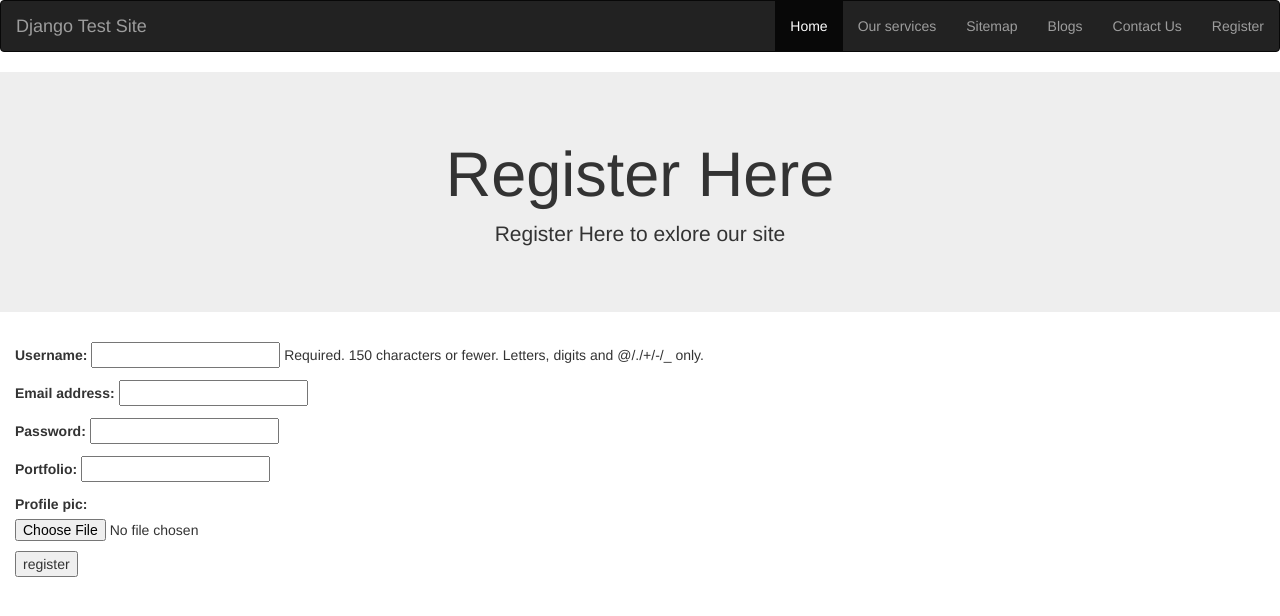
After one commit to amirkhadari/django-practice-projects, a Django app: page /blogs/register in a window 1280 px wide. The commit adds this page. Shown: the top 616 px of the page. Run offline with Django 3.2, Linux system fonts and the light colour scheme; some libraries are stand-ins or nearby versions.

Commit message:
Added registration form in blogs and its corresponding views, templates etc.,

```diff
--- a/Django-Level-Four/proFour/blogs/admin.py
+++ b/Django-Level-Four/proFour/blogs/admin.py
@@ -1,5 +1,5 @@
 from django.contrib import admin
-from .models import Author, Blog_Model
+from .models import Author, Blog_Model, UserProfileInfo
 # Register your models here.
 
 admin.site.register(Author)
@@ -10,3 +10,5 @@ class Blog_ModelAdmin(admin.ModelAdmin):
     search_fields = ('title', )
 
 admin.site.register(Blog_Model, Blog_ModelAdmin)
+
+admin.site.register(UserProfileInfo)
--- a/Django-Level-Four/proFour/blogs/forms.py
+++ b/Django-Level-Four/proFour/blogs/forms.py
@@ -1,5 +1,6 @@
 from django import forms
-from .models import Blog_Model
+from .models import Blog_Model, UserProfileInfo
+from django.contrib.auth.models import User
 #
 
 class blog_form(forms.ModelForm):
@@ -15,3 +16,18 @@ class blog_form(forms.ModelForm):
             'author': forms.Select(attrs={'class': 'form-control'}),
             # 'date_created': forms.TextInput(attrs={'class': 'form-control'}),
         }
+
+
+class UserForm(forms.ModelForm):
+
+    password = forms.CharField(widget=forms.PasswordInput())
+
+    class Meta:
+        model = User
+        fields = ('username', 'email', 'password')
+
+class UserProfileInfoForm(forms.ModelForm):
+
+    class Meta:
+        model = UserProfileInfo
+        fields = ('portfolio', 'profile_pic')
--- a/Django-Level-Four/proFour/blogs/models.py
+++ b/Django-Level-Four/proFour/blogs/models.py
@@ -1,4 +1,5 @@
 from django.db import models
+from django.contrib.auth.models import User
 
 # Create your models here.
 
@@ -35,3 +36,15 @@ class Blog_Model(models.Model):
 
     def __str__(self):
         return self.title
+
+
+class UserProfileInfo(models.Model):
+
+    user = models.OneToOneField(User, on_delete=models.DO_NOTHING)
+
+    portfolio = models.URLField(blank=True)
+    profile_pic = models.ImageField(blank=True, upload_to='profile_pic')
+
+
+    def __str__(self):
+        return self.user.username
--- a/Django-Level-Four/proFour/blogs/urls.py
+++ b/Django-Level-Four/proFour/blogs/urls.py
@@ -5,6 +5,7 @@ app_name = "blogs"
 
 urlpatterns = [
 
-    path('', views.blog_list, name='list-blogs')
+    path('', views.blog_list, name='list-blogs'),
+    path('register', views.register, name='register')
 
 ]
--- a/Django-Level-Four/proFour/blogs/views.py
+++ b/Django-Level-Four/proFour/blogs/views.py
@@ -1,6 +1,6 @@
 from django.shortcuts import render
-from .forms import blog_form
-from .models import Blog_Model
+from .forms import blog_form, UserForm, UserProfileInfoForm
+from .models import Blog_Model, UserProfileInfo
 from basic_app.views import index
 # Create your views here.
 
@@ -22,3 +22,41 @@ def blog_list(request):
     # img = Blog_Model.objects.all()
     blog_dict = {'blogs': total_blogs}
     return render(request, 'blog_templates/blog_listing.html', context=blog_dict)
+
+
+def register(request):
+
+    registered = False
+
+    if request.method == 'POST':
+        user_form = UserForm(request.POST)
+        profile_form = UserProfileInfoForm(request.POST)
+
+        if user_form.is_valid() and profile_form.is_valid():
+
+            user = user_form.save()
+            user.set_password(user.password)
+            user.save()
+
+            profile = profile_form.save(commit=False)
+            profile.user = user
+
+            if 'profile_pic' in request.FILES:
+                profile.profile_pic = request.FILES["profile_pic"]
+
+            profile.save()
+
+            registered = True
+
+        else:
+            print(user_form.errors, profile_form.errors)
+
+
+    else:
+        user_form = UserForm()
+        profile_form = UserProfileInfoForm()
+
+    return render(request, 'blog_templates/registration.html',
+                            {'user_form': user_form,
+                             'profile_form': profile_form,
+                             'registered': registered})
--- a/Django-Level-Four/proFour/templates/basic_app/base.html
+++ b/Django-Level-Four/proFour/templates/basic_app/base.html
@@ -21,6 +21,7 @@
           <li><a href="{% url 'basic_app:sitemap' %}">Sitemap</a></li>
           <li><a href="{% url 'blogs:list-blogs' %}">Blogs</a></li>
           <li><a href="{% url 'user-contact' %}">Contact Us</a></li>
+          <li><a href="{% url 'blogs:register' %}">Register</a></li>
         </ul>
       </div>
     </nav>
--- /dev/null
+++ b/Django-Level-Four/proFour/templates/blog_templates/registration.html
@@ -0,0 +1,26 @@
+<!DOCTYPE html>
+{% extends 'basic_app/base.html' %}
+
+{% block body_block %}
+  <div class="welcome">
+    <h1>Register Here</h1>
+    <p>Register Here to exlore our site</p>
+  </div>
+{% endblock %}
+
+{% block content %}
+{% if registered %}
+  <h1>Thank You for Registering on our site!!!</h1>
+{% else %}
+  <div class="register-form">
+    <form class="register" enctype="multipart/form-data" method="post">
+      {% csrf_token %}
+      {{ user_form.as_p }}
+      {{ profile_form.as_p }}
+
+      <input type="submit" name="submit" value="register">
+
+    </form>
+  </div>
+{% endif %}
+{% endblock %}
```
Also changed, not shown: Django-Level-Four/proFour/blogs/migrations/0003_userprofileinfo.py (added), Django-Level-Four/proFour/db.sqlite3, Django-Level-Four/proFour/media/profile_pic/3db640b4885d6db640b63f40ba14c255.jpg (added).
